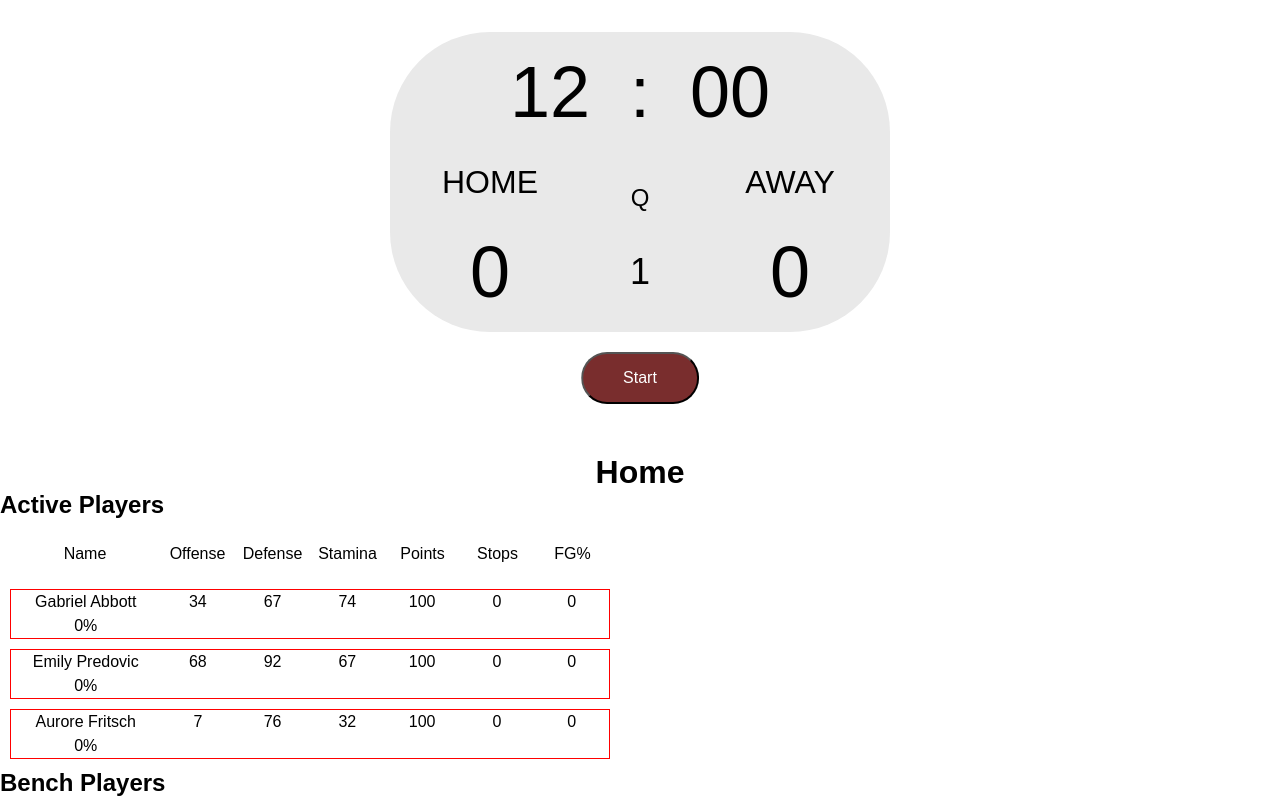
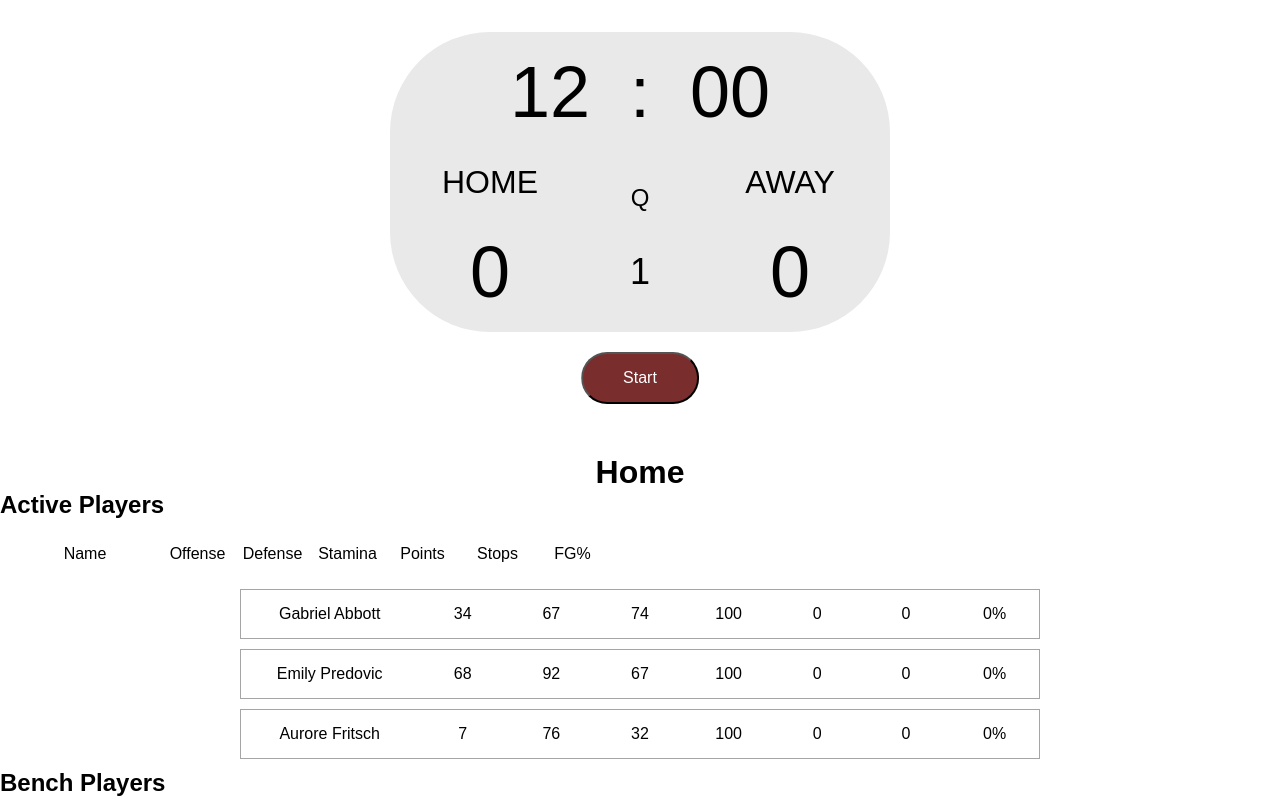
Before and after one commit to ellymaimon/coach-corner-react, a React (Create React App) app: page / in a window 1280 px wide. Shown: the top 800 px of the page. Built offline with nearby package versions, Linux system fonts and the light colour scheme.

Commit message:
Add grid column for endurance, change border and margin

```diff
--- a/src/game/Player.css
+++ b/src/game/Player.css
@@ -1,12 +1,12 @@
 .player-container {
   display: grid;
-  grid-template-columns: 2fr 1fr 1fr 1fr 1fr 1fr 1fr;
-  max-width: 600px;
-  border: 1px solid red;
+  grid-template-columns: 2fr 1fr 1fr 1fr 1fr 1fr 1fr 1fr;
+  max-width: 800px;
+  border: 1px solid rgb(165, 165, 165);
   height: 50px;
   align-items: center;
   text-align: center;
-  margin: 10px 10px;
+  margin: 10px auto;
 }
 
 .player-container:hover {
```
